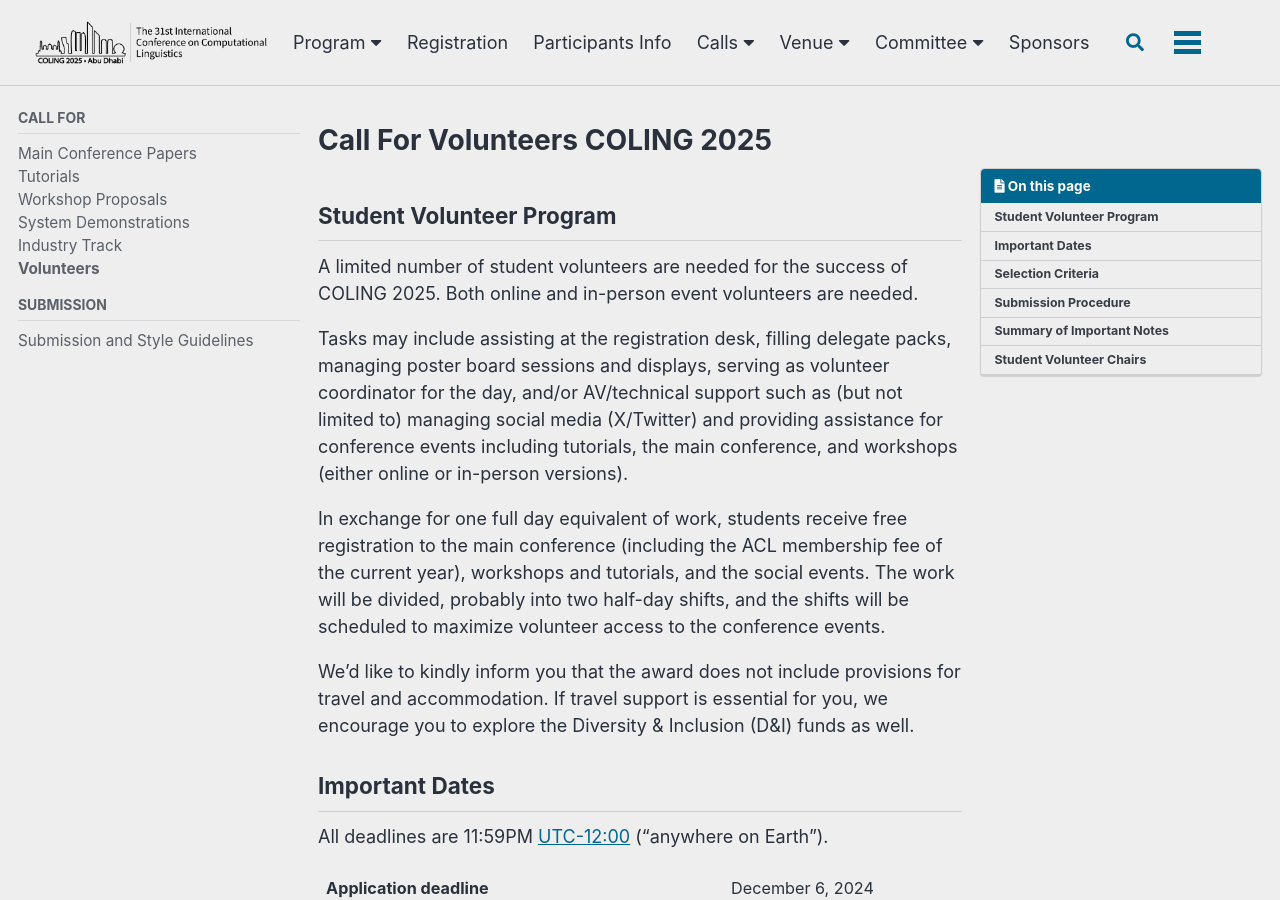
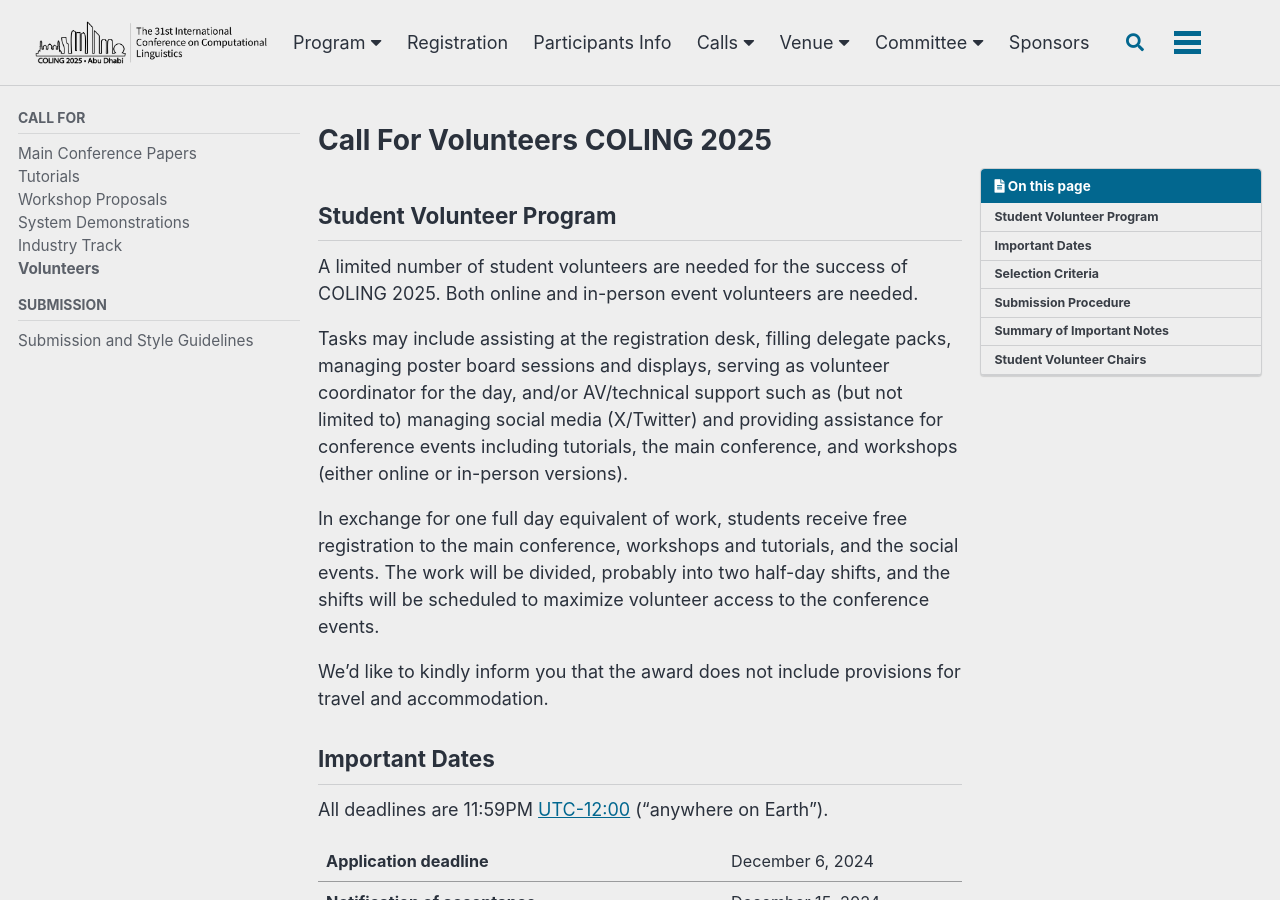
Before and after one commit to hasaniqbal777/coling-2025, a Jekyll site: the page built from _pages/calls/volunteers.md, in a window 1280 px wide and 900 px high. Built offline with Jekyll 4.4.1, drawn with Linux system fonts in a browser that asks for light colours; cached includes are drawn as plain includes; comment, search, counter and statistics services are not loaded.

Commit message:
Made changes to volunteer pages

```diff
--- a/_pages/calls/volunteers.md
+++ b/_pages/calls/volunteers.md
@@ -15,9 +15,9 @@ A limited number of student volunteers are needed for the success of COLING 2025
 
 Tasks may include assisting at the registration desk, filling delegate packs, managing poster board sessions and displays, serving as volunteer coordinator for the day, and/or AV/technical support such as (but not limited to) managing social media (X/Twitter) and providing assistance for conference events including tutorials, the main conference, and workshops (either online or in-person versions).
 
-In exchange for one full day equivalent of work, students receive free registration to the main conference (including the ACL membership fee of the current year), workshops and tutorials, and the social events. The work will be divided, probably into two half-day shifts, and the shifts will be scheduled to maximize volunteer access to the conference events.
+In exchange for one full day equivalent of work, students receive free registration to the main conference, workshops and tutorials, and the social events. The work will be divided, probably into two half-day shifts, and the shifts will be scheduled to maximize volunteer access to the conference events.
 
-We’d like to kindly inform you that the award does not include provisions for travel and accommodation. If travel support is essential for you, we encourage you to explore the Diversity & Inclusion (D&I) funds as well.
+We’d like to kindly inform you that the award does not include provisions for travel and accommodation.
 
 ## Important Dates
 
```
